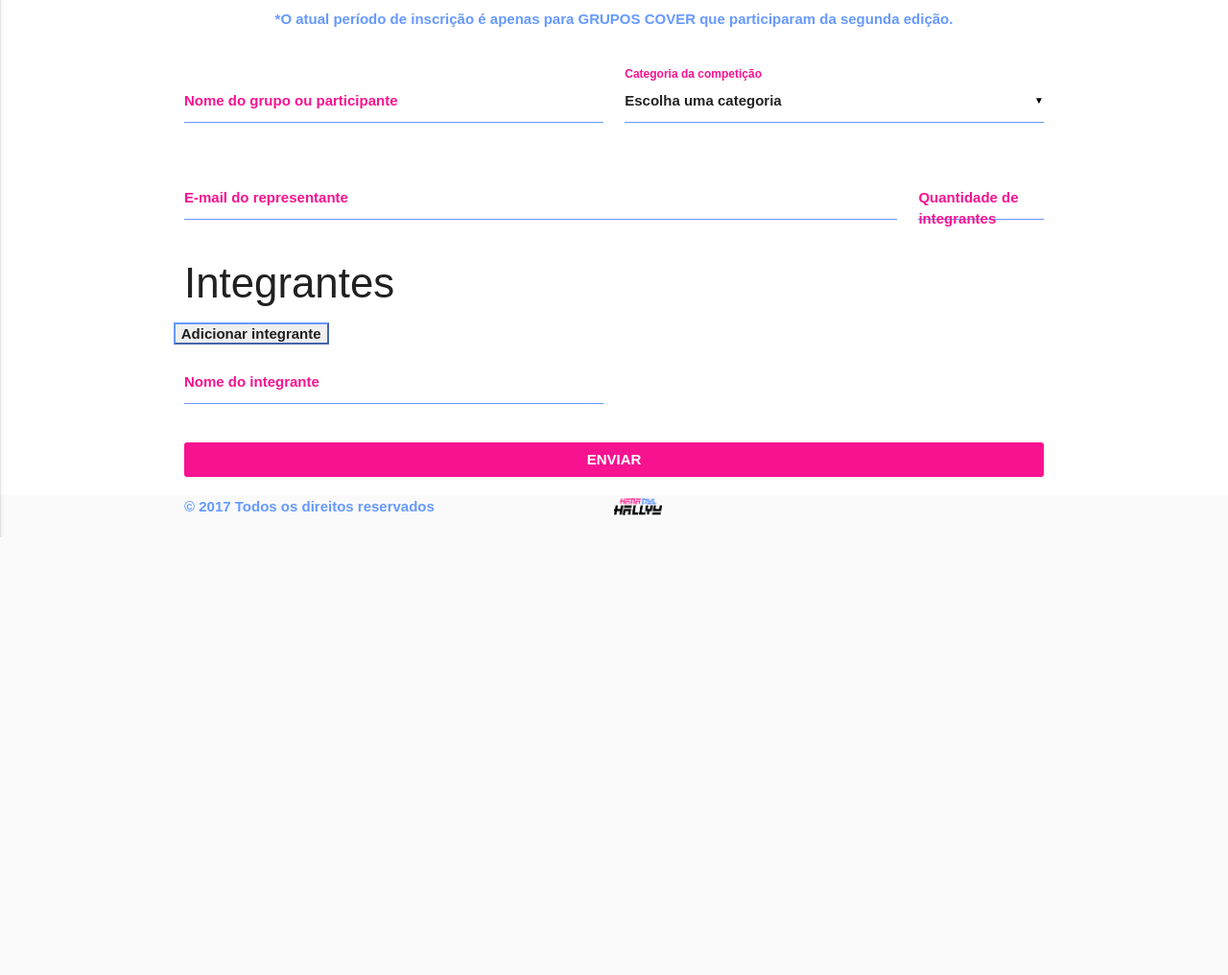
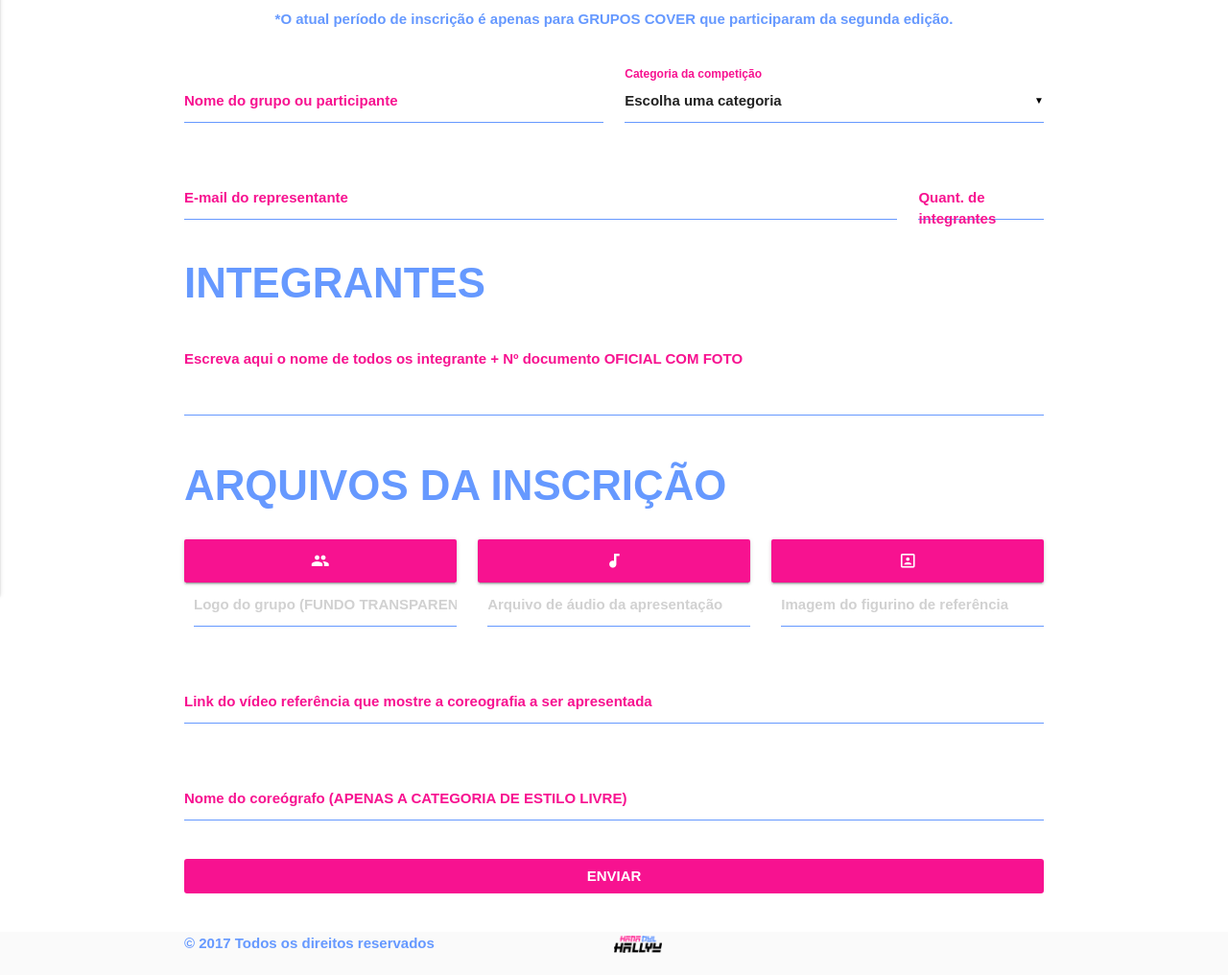
Before and after one commit to lucasweiby/hdh, a PHP site: page /inscricao.php in a window 1280 px wide. Shown: the part 240-1256 px from the top of the page at 96% size. Before the commit the page ends 800 px from the top, so only its background shows below. Run offline with PHP 8.4, Linux system fonts and the light colour scheme; some libraries are stand-ins or nearby versions; some web fonts are replaced.

Commit message:
Inscrição atualizada

```diff
--- a/css/style.css
+++ b/css/style.css
@@ -532,4 +532,12 @@ footer {
     .gallery-sec .carousel img {
       width: 150%; }
 
+.insc .integrantes {
+  color: #6699ff;
+  text-transform: uppercase;
+  font-weight: bold; }
+
+#contact form .btn .file {
+  width: 20%; }
+
 /*# sourceMappingURL=style.css.map */
--- a/inscricao.php
+++ b/inscricao.php
@@ -14,15 +14,15 @@
 							<p class="dois">*O atual período de inscrição é apenas para GRUPOS COVER que participaram da segunda edição.</p>
 						</div>
 					</div>
-					<div class="col lg12 m12"> <!-- debora esteve aqui -->
-						<form id="form-contact" class="margem col lg12 m12 s12" action="send_insc.php" name="form_contato" method="post">
+					<div class="col lg12 m12">
+						<form id="form-contact" class="margem col lg12 m12 s12 insc" action="send_insc.php" name="form_contato" method="post">
 							<div class="row">
 								<div class="input-field col lg6 m6 s6">
-									<input id="last_name" name="last_name" type="text" class="validate">
+									<input id="last_name" name="last_name" type="text" class="validate" required="required">
 									<label for="last_name">Nome do grupo ou participante</label>
 								</div>
 								<div class="input-field col lg6 m6 s6">
-									<select>
+									<select required="required">
 										<option value="" disabled selected>Escolha uma categoria</option>
 										<option value="1">Pocket dance</option>
 										<option value="2">Dance cover</option>
@@ -34,95 +34,77 @@
 							</div>
 							<div class="row">
 								<div class="input-field col lg10 m10 s10">
-									<input id="email" name="email" type="email" class="validate">
-									<label for="email">E-mail do representante</label>
+									<input id="email" name="email" type="email" class="validate" required="required">
+									<label for="email" data-error="E-mail inválido" data-success="Este e-mail é válido">E-mail do representante</label>
 								</div>
 								<div class="input-field col lg2 m2 s2">
-									<input id="email" name="email" type="email" class="validate">
-									<label for="email">Quantidade de integrantes</label>
+									<input id="integ" name="integ" type="text" class="validate" required="required">
+									<label for="integ">Quant. de integrantes</label>
 								</div>
 							</div>
-							<h3 class="um">Integrantes</h3>
+							<h3 class="integrantes">Integrantes</h3>
 							<div class="row">
-								<script type="text/javascript">
-									$(document).ready(function() {
-  									var campos_max          = 10;   //max de 10 campos
-  									var x = 1; // campos iniciais
-  									$('#add_field').click (function(e) {
-          									e.preventDefault();     //prevenir novos clicks
-          									if (x < campos_max) {
-          										$('#listas').append('<div>\
-          											<input type="text" name="campo[]">\
-          											<a href="#" class="remover_campo">Remover</a>\
-          											</div>');
-          										x++;
-          									}
-          								});
-
-  									// Remover o div anterior
-  									$('#listas').on("click",".remover_campo",function(e) {
-  										e.preventDefault();
-  										$(this).parent('div').remove();
-  										x--;
-  									});
-  								});
-  							</script>
-  							<input type="button" id="add_field" value="Adicionar integrante">
-  							<br>
-  							<div id="listas" class="input-field col s6">
-  								<div>
-  									<input id="nomeInt" type="text" name="campo[]">
-  									<label for="nomeInt">Nome do integrante</label>
-  								</div>
-  							</div>
-								<!-- <div id="listas" class="input-field col s6">
-									<div>
-										<input id="docInt" type="text" name="mytext[]">
-										<label for="docInt">Nº do documento OFICIAL COM FOTO</label>
+								<div class="input-field col s12">
+									<textarea id="textarea1" name="message" class="materialize-textarea" style="font-weight: bold"></textarea>
+									<label for="textarea1">Escreva aqui o nome de todos os integrante + Nº documento OFICIAL COM FOTO</label>
+								</div>
+							</div>
+							<h3 class="integrantes">ARQUIVOS DA INSCRIÇÃO</h3>
+							<div class="row">
+								<div class="col s4">
+									<div class="file-field input-field">
+										<div class="btn file">
+											<span><i class="material-icons">group</i></span>
+											<input type="file">
+										</div>
+										<div class="file-path-wrapper">
+											<input class="file-path validate" type="text" placeholder="Logo do grupo (FUNDO TRANSPARENTE)">
+										</div>
 									</div>
-								</div> -->
+								</div>
+								<div class="col s4">
+									<div class="file-field input-field">
+										<div class="btn file">
+											<span><i class="material-icons">audiotrack</i></span>
+											<input type="file" required="required">
+										</div>
+										<div class="file-path-wrapper">
+											<input class="file-path validate" type="text" placeholder="Arquivo de áudio da apresentação">
+										</div>
+									</div>
+								</div>
+								<div class="col s4">
+									<div class="file-field input-field">
+										<div class="btn file">
+											<span><i class="material-icons">portrait</i></span>
+											<input type="file">
+										</div>
+										<div class="file-path-wrapper">
+											<input class="file-path validate" type="text" placeholder="Imagem do figurino de referência">
+										</div>
+									</div>
+								</div>
+							</div>
+							<div class="row">
+								<div class="input-field col s12">
+									<input id="link" name="link" type="text" class="validate" required="required">
+									<label for="link">Link do vídeo referência que mostre a coreografia a ser apresentada</label>
+								</div>
+							</div>
+							<div class="row">
+								<div class="input-field col s12">
+									<input id="coreografo" name="coreografo" type="text" class="validate">
+									<label for="coreografo">Nome do coreógrafo (APENAS A CATEGORIA DE ESTILO LIVRE)</label>
+								</div>
 							</div>
 							<input type="submit" id="enviar" class="hvr-grow waves-effect waves-light btn" value="Enviar" />
 						</form>
 					</div>
 				</div>
 			</div>
-
-
-			<!-- Modal Structure -->
-			<div id="modal-contato" class="modal">
-				<div class="modal-content">
-					<h4>Mensagem enviada!</h4>
-					<p>Sua mensagem foi enviada com sucesso, em breve retornaremos com um e-mail.</p>
-				</div>
-				<div class="modal-footer">
-					<a href="#!" class="modal-action modal-close waves-effect waves-green btn-flat">Fechar</a>
-				</div>
-			</div>
-
-
 		</section>
 
-		<footer class="rodape" style="position: absolute; bottom: 0; width: 100%;">
-			<div class="container">
-				<div class="row">
-					<div class="col m4 s6 copy">
-						© <?php echo date("Y");?> Todos os direitos reservados
-					</div>
-					<div class="col m4 logo-footer hide-on-small-only">
-						<img class="hvr-grow" src="img/hdh-logo.png" alt="">
-					</div>
-					<div class="col m4 s6 socials">
-						<table class="social-line">
-							<tr>
-								<td class="social-i"><a class="socicon-facebook hvr-grow social-i" target="_blank" href="https://www.facebook.com/hanadulevent/"></a></td>
-								<td><a class="socicon-instagram hvr-grow social-i" target="_blank" href="https://www.instagram.com/hanadulhallyu/?hl=pt-br"></a></td>
-							</tr>
-						</table>
-					</div>
-				</div>
-			</div>
-		</footer>
+		<?php include 'assets/footer.php' ?>
 	</main>
 	<?php include 'assets/scripts.php' ?>
 </body>
--- a/sass/_inscricao.scss
+++ b/sass/_inscricao.scss
@@ -0,0 +1,11 @@
+.insc {
+	.integrantes {
+		color: $default-blue;
+		text-transform: uppercase;
+		font-weight: bold;
+	}
+}
+
+#contact form .btn .file {
+	width: 20%;
+}
--- /dev/null
+++ b/send_insc.php
@@ -0,0 +1,5 @@
+<?php
+
+	echo "<script language='javascript' type='text/javascript'>alert('Inscrição realizada!');window.location.href='inscricao.php';</script>";
+
+?>
```
Also changed, not shown: 1 other file.
